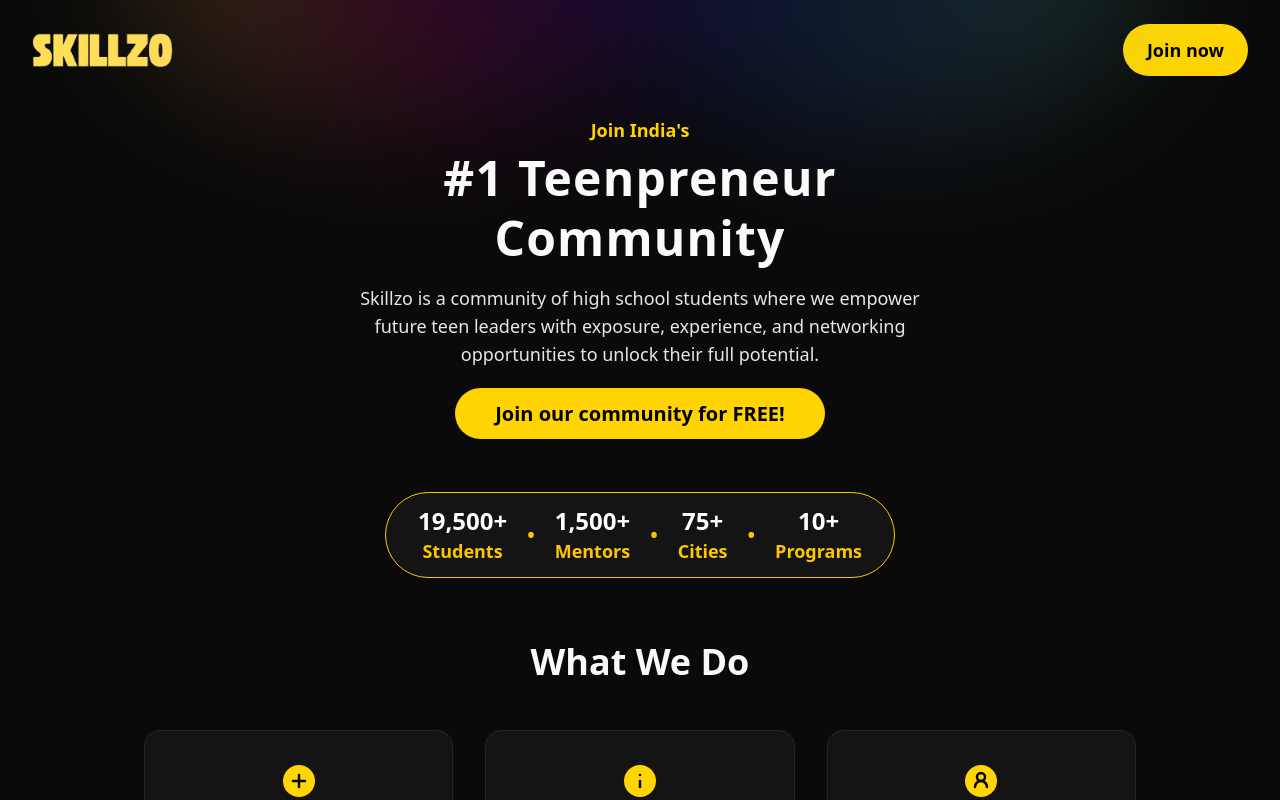
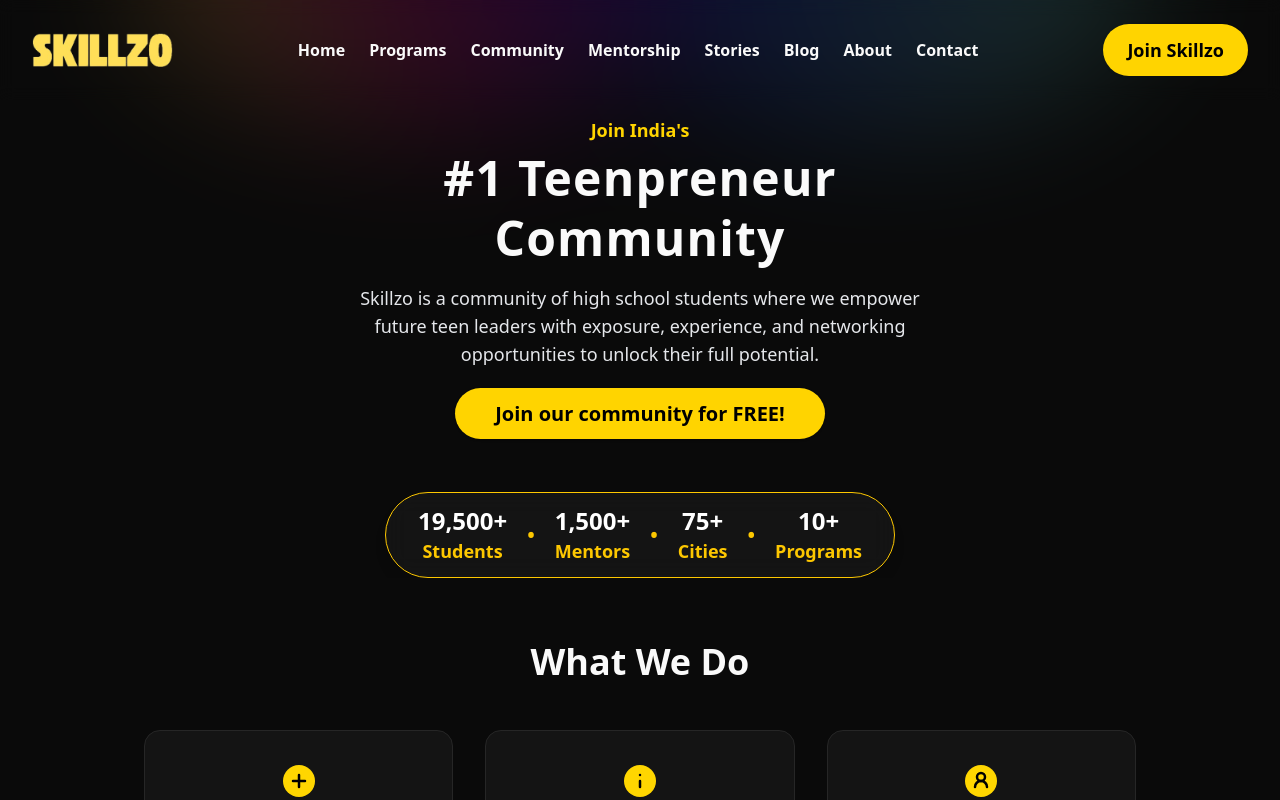
Before and after one commit to Shreyanshdiwakar/skillzo-beta-site, a Next.js app in the folder apps/next/: page / in a window 1280 px wide. Shown: the top 800 px of the page. Built offline with nearby package versions, Linux system fonts and the light colour scheme.

Commit message:
add navbar

```diff
--- a/apps/next/src/app/globals.css
+++ b/apps/next/src/app/globals.css
@@ -51,7 +51,7 @@
   --card-foreground: oklch(0.145 0 0);
   --popover: oklch(1 0 0);
   --popover-foreground: oklch(0.145 0 0);
-  --primary: oklch(0.205 0 0);
+  --color-primary: #ffcc00;
   --primary-foreground: oklch(0.985 0 0);
   --secondary: oklch(0.97 0 0);
   --secondary-foreground: oklch(0.205 0 0);
--- a/apps/next/src/components/navbar.tsx
+++ b/apps/next/src/components/navbar.tsx
@@ -1,12 +1,75 @@
+"use client";
 import Image from "next/image";
+import Link from "next/link";
+import React, { useState } from "react";
+
+const navLinks = [
+  { name: "Home", href: "/" },
+  { name: "Programs", href: "/programs" },
+  { name: "Community", href: "/community" },
+  { name: "Mentorship", href: "/mentorship" },
+  { name: "Stories", href: "/stories" },
+  { name: "Blog", href: "/blog" },
+  { name: "About", href: "/about" },
+  { name: "Contact", href: "/contact" },
+];
 
 export default function Navbar() {
-    return (
-        <nav className="flex justify-between items-center px-8 py-6">
-            <Image src={"/skillzo_transparent.png"} width={352 / 2.5} height={87 / 2.5} alt="Skillzo Logo" />
-            <a href="#apply"
-                className="bg-primary text-black px-6 py-3 rounded-full font-semibold text-lg shadow hover:bg-blue-700 transition">Join
-                now</a>
-        </nav>
-    )
+  const [menuOpen, setMenuOpen] = useState(false);
+  return (
+    <nav className="w-full flex items-center justify-between px-4 md:px-8 py-4 md:py-6 bg-transparent backdrop-blur z-50 sticky top-0">
+      {/* Logo */}
+      <Link href="/" className="flex items-center gap-2">
+        <Image src={"/skillzo_transparent.png"} width={352 / 2.5} height={87 / 2.5} alt="Skillzo Logo" />
+      </Link>
+
+      {/* Desktop Nav Links */}
+      <div className="hidden md:flex gap-6 items-center text-base font-semibold">
+        {navLinks.map(link => (
+          <Link key={link.name} href={link.href} className="hover:text-yellow-400 transition">
+            {link.name}
+          </Link>
+        ))}
+      </div>
+
+      {/* Join Button */}
+      <Link href="#join" className="hidden md:inline bg-primary text-black px-6 py-3 rounded-full font-bold text-lg shadow hover:bg-yellow-500 transition">
+        Join Skillzo
+      </Link>
+
+      {/* Mobile Hamburger */}
+      <button
+        className="md:hidden flex flex-col justify-center items-center w-10 h-10 focus:outline-none"
+        onClick={() => setMenuOpen(!menuOpen)}
+        aria-label="Toggle menu"
+      >
+        <span className={`block w-6 h-0.5 bg-yellow-400 mb-1 transition-all ${menuOpen ? 'rotate-45 translate-y-1.5' : ''}`}></span>
+        <span className={`block w-6 h-0.5 bg-yellow-400 mb-1 transition-all ${menuOpen ? 'opacity-0' : ''}`}></span>
+        <span className={`block w-6 h-0.5 bg-yellow-400 transition-all ${menuOpen ? '-rotate-45 -translate-y-1.5' : ''}`}></span>
+      </button>
+
+      {/* Mobile Menu */}
+      {menuOpen && (
+        <div className="absolute top-full left-0 w-full bg-neutral-950/95 shadow-lg flex flex-col items-center py-6 gap-4 md:hidden z-50 animate-fade-in">
+          {navLinks.map(link => (
+            <Link
+              key={link.name}
+              href={link.href}
+              className="text-lg font-semibold hover:text-yellow-400 transition"
+              onClick={() => setMenuOpen(false)}
+            >
+              {link.name}
+            </Link>
+          ))}
+          <Link
+            href="#join"
+            className="bg-primary text-black px-6 py-3 rounded-full font-bold text-lg shadow hover:bg-yellow-500 transition mt-2"
+            onClick={() => setMenuOpen(false)}
+          >
+            Join Skillzo
+          </Link>
+        </div>
+      )}
+    </nav>
+  );
 }
```
Also changed, not shown: 1 other file (tests, documents, lock files or other folders).
